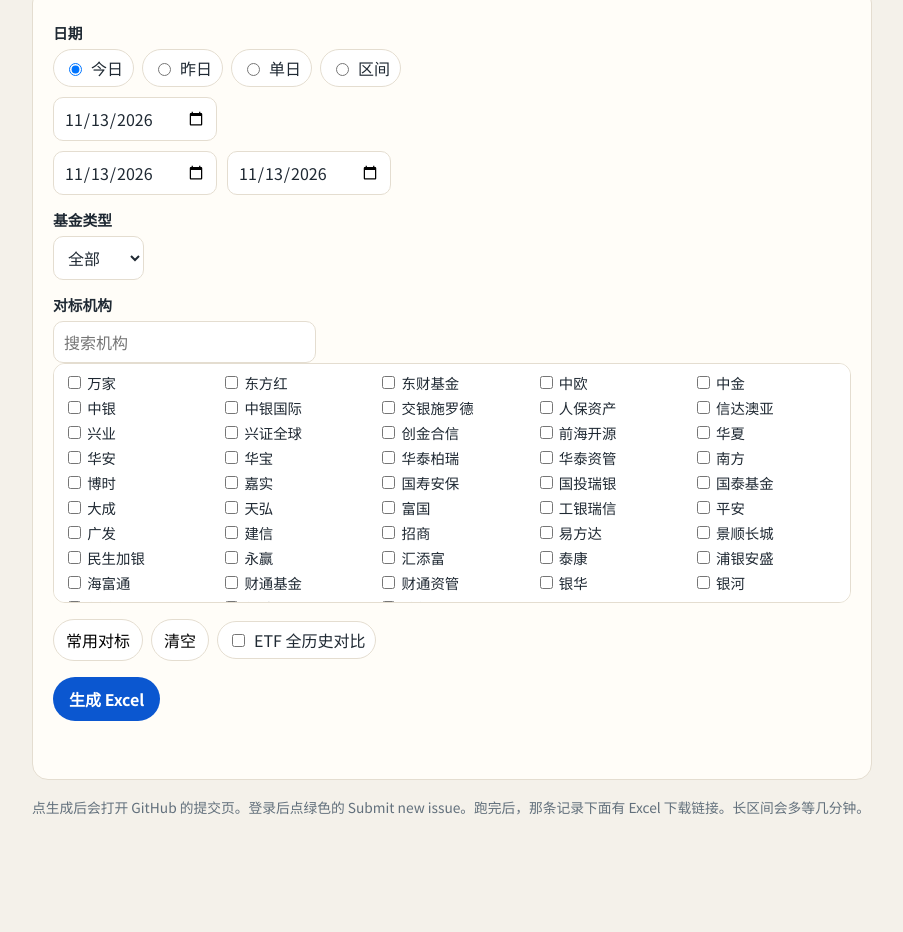
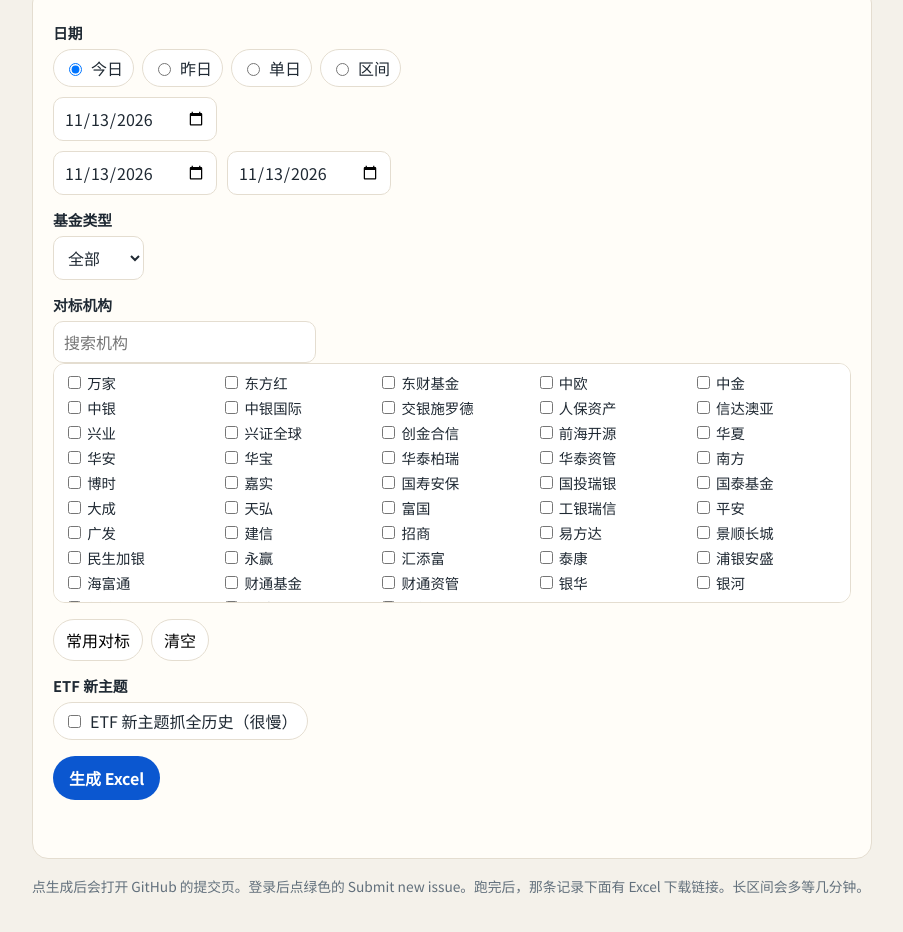
Before and after one commit to zylugarry-lab/csrc-approval-scraper, a plain HTML site: page approval/index.html in a window 1280 px wide. Shown: the part 244-1176 px from the top of the page, without its empty margins (188-1091 px from the left). Before the commit the page ends 1148 px from the top, so only its background shows below. Drawn offline with Linux system fonts and the light colour scheme.

Commit message:
Put the ETF new-theme option back on its own row.
Co-authored-by: Cursor <cursoragent@cursor.com>

```diff
--- a/approval/index.html
+++ b/approval/index.html
@@ -137,8 +137,9 @@
       <div class="actions">
         <button type="button" class="quiet" id="btnCommon">常用对标</button>
         <button type="button" class="quiet" id="btnClear">清空</button>
-        <label class="chip"><input type="checkbox" id="etfFull" /> ETF 全历史对比</label>
       </div>
+      <label class="field">ETF 新主题</label>
+      <label class="chip"><input type="checkbox" id="etfFull" /> ETF 新主题抓全历史（很慢）</label>
       <div class="actions">
         <button type="button" class="go" id="btnDaily">生成 Excel</button>
       </div>
```
